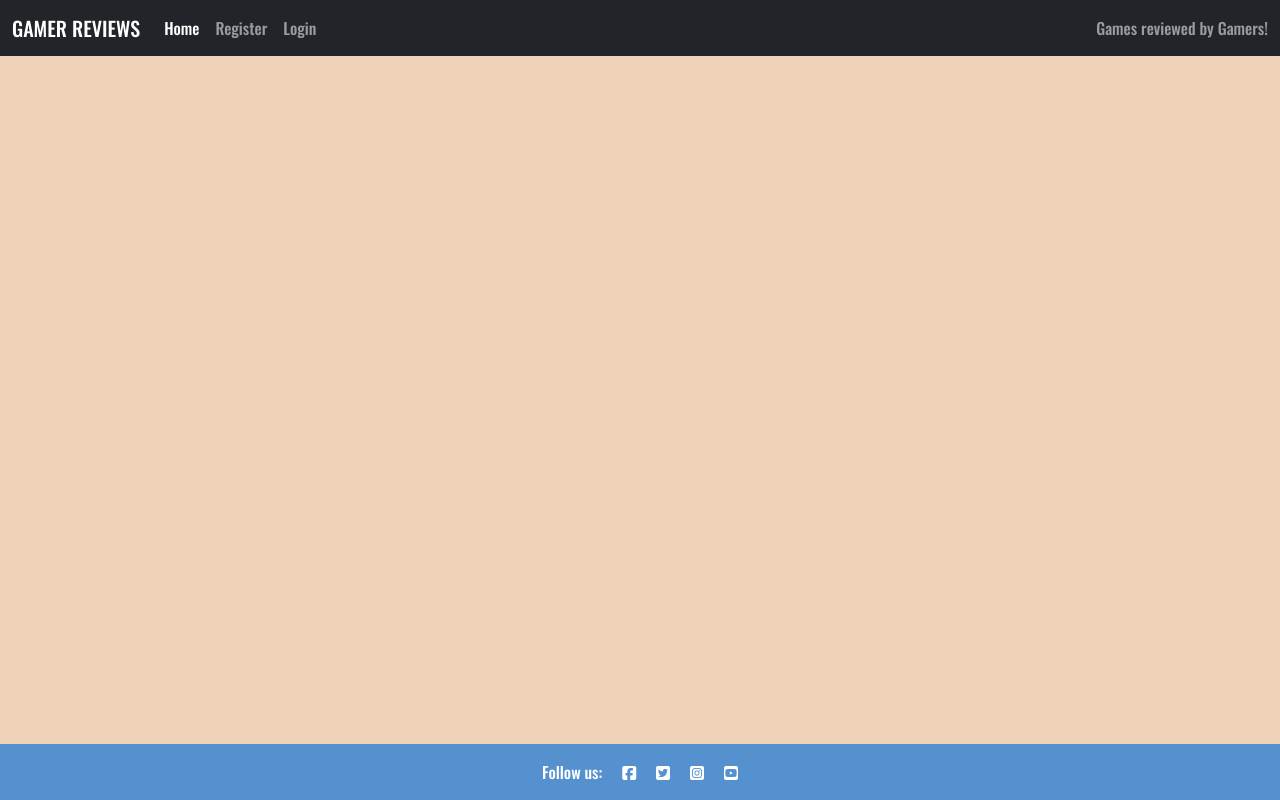
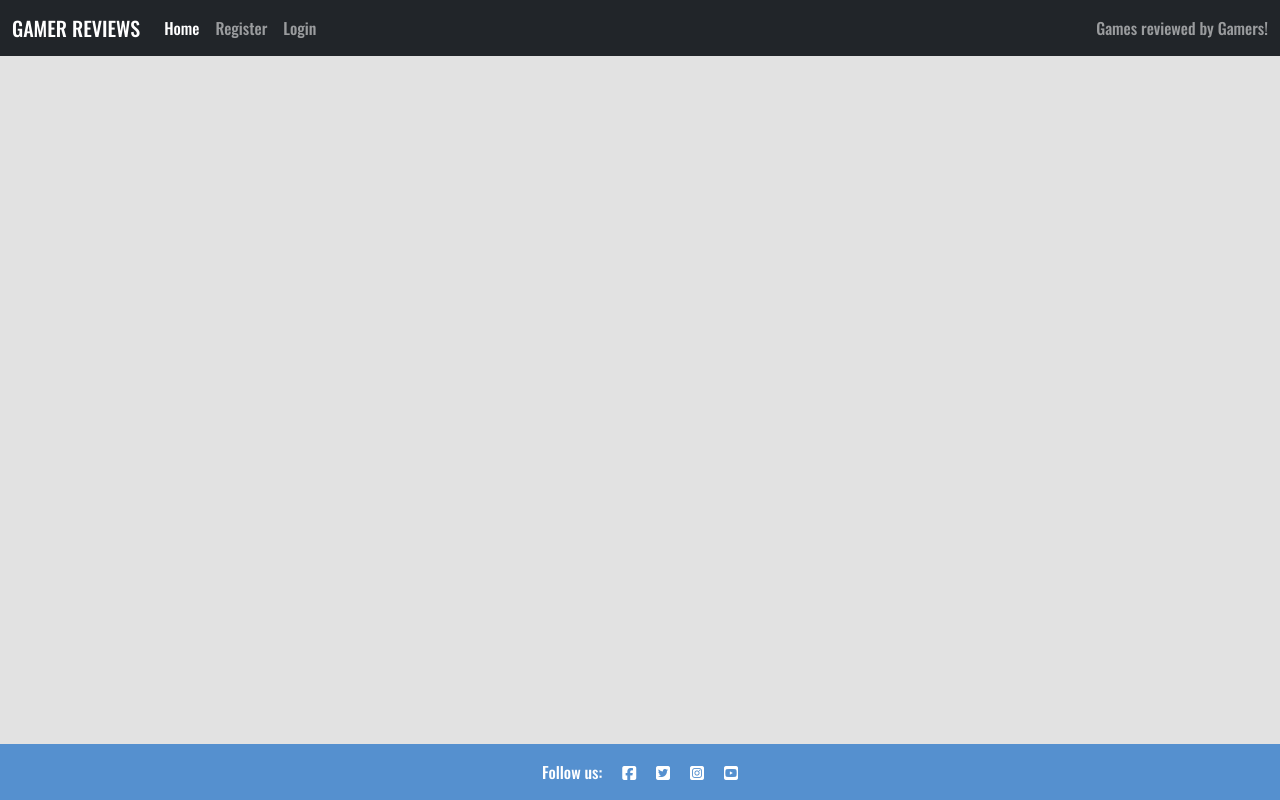
Before and after one commit to David-Maura-Rodgers/PP4-Gamer-Review, a Django app: page / in a window 1280 px wide. Run offline with Django 3.2, Linux system fonts and the light colour scheme; data that the repository does not hold is empty; some libraries are stand-ins or nearby versions.

Commit message:
customise container-fluid to container-fluid-home

```diff
--- a/env.py
+++ b/env.py
@@ -1,5 +1,5 @@
 import os
 
-os.environ["DATABASE_URL"] = "postgres://extkzufkkdodfy:89831674a76464a530ea54af3d5854fa7c9e8fb4e9c4ee7db197866d9f23dbdd@ec2-63-32-248-14.eu-west-1.compute.amazonaws.com:5432/dejtuhea0ujv4n"
+os.environ["DATABASE_URL"] = "postgres://jyfbirpbngfuml:4773ca202d895427563e7a54b5b203d71c2acadbc9838e23cc4d7a9250f7990a@ec2-54-228-32-29.eu-west-1.compute.amazonaws.com:5432/d404459bvk8e5v"
 os.environ["SECRET_KEY"] = "randomDavidKey1984!!"
 os.environ["CLOUDINARY_URL"] = "cloudinary://182122622665892:-xlz5mon7gXauSIrPwJPaIPVdho@davidr-code-institute"
--- a/gamerreview/urls.py
+++ b/gamerreview/urls.py
@@ -20,4 +20,5 @@ urlpatterns = [
     path('admin/', admin.site.urls),
     path('summernote/', include('django_summernote.urls')),
     path("", include("reviews.urls"), name="reviews_urls"),
+    path("accounts/", include("allauth.urls")),
 ]
--- a/requirements.txt
+++ b/requirements.txt
@@ -3,8 +3,13 @@ cloudinary==1.29.0
 dj-database-url==0.5.0
 dj3-cloudinary-storage==0.0.6
 Django==3.2.14
+django-allauth==0.51.0
 django-summernote==0.8.20.0
 gunicorn==20.1.0
+oauthlib==3.2.0
 psycopg2==2.9.3
+PyJWT==2.4.0
+python3-openid==3.2.0
 pytz==2022.1
+requests-oauthlib==1.3.1
 sqlparse==0.4.2
--- a/static/css/style.css
+++ b/static/css/style.css
@@ -23,6 +23,16 @@ body {
 }
 
 .main-bg {
+    background-color: rgba(198, 198, 198, 0.495);
+}
+
+/* https://www.destructoid.com/reviews/review-stray-adventure-puzzle-game-ps5-version/ */
+.container-fluid-home {
+    width: 75%;
+    padding-right: 15px;
+    padding-left: 15px;
+    margin-right: auto;
+    margin-left: auto;
     background-color: #eed2b7;
 }
 
@@ -38,7 +48,7 @@ body {
 }
 
 .image-flash {
-    position: absolute;
+    position: relative;
     bottom: 5%;
     min-width: 30%;
     left: -2px;
--- a/templates/index.html
+++ b/templates/index.html
@@ -2,11 +2,11 @@
 
 {% block content %}
 
-<div class="container-fluid">
+<div class="container-fluid-home">
     <div class="row">
 
         <!-- Review Entries Column -->
-        <div class="col-12 mt-3 left">
+        <div class="col-12 mt-0 left">
             <div class="row">
                 {% for review in review_list %}
                 <div class="col-md-6 offset-md-3">
```
Also changed, not shown: gamerreview/settings.py (+10 -1 lines).
